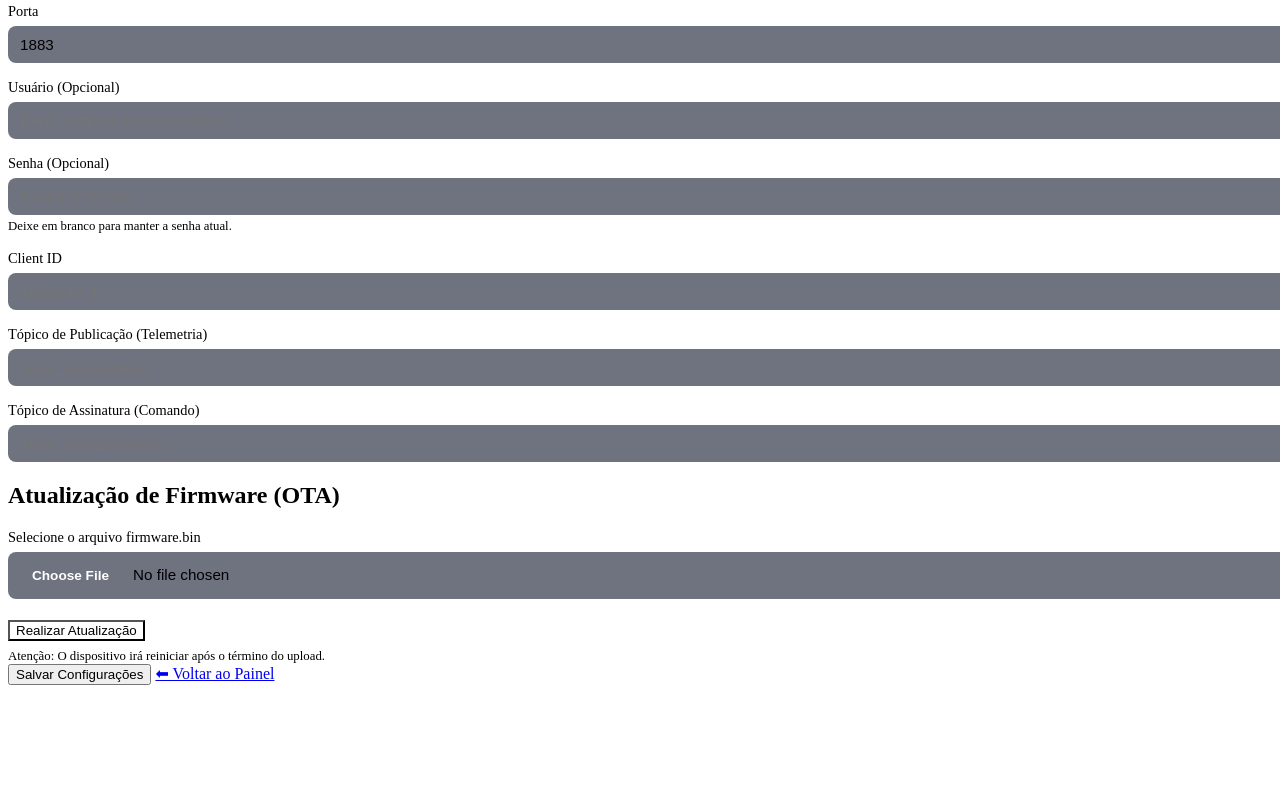
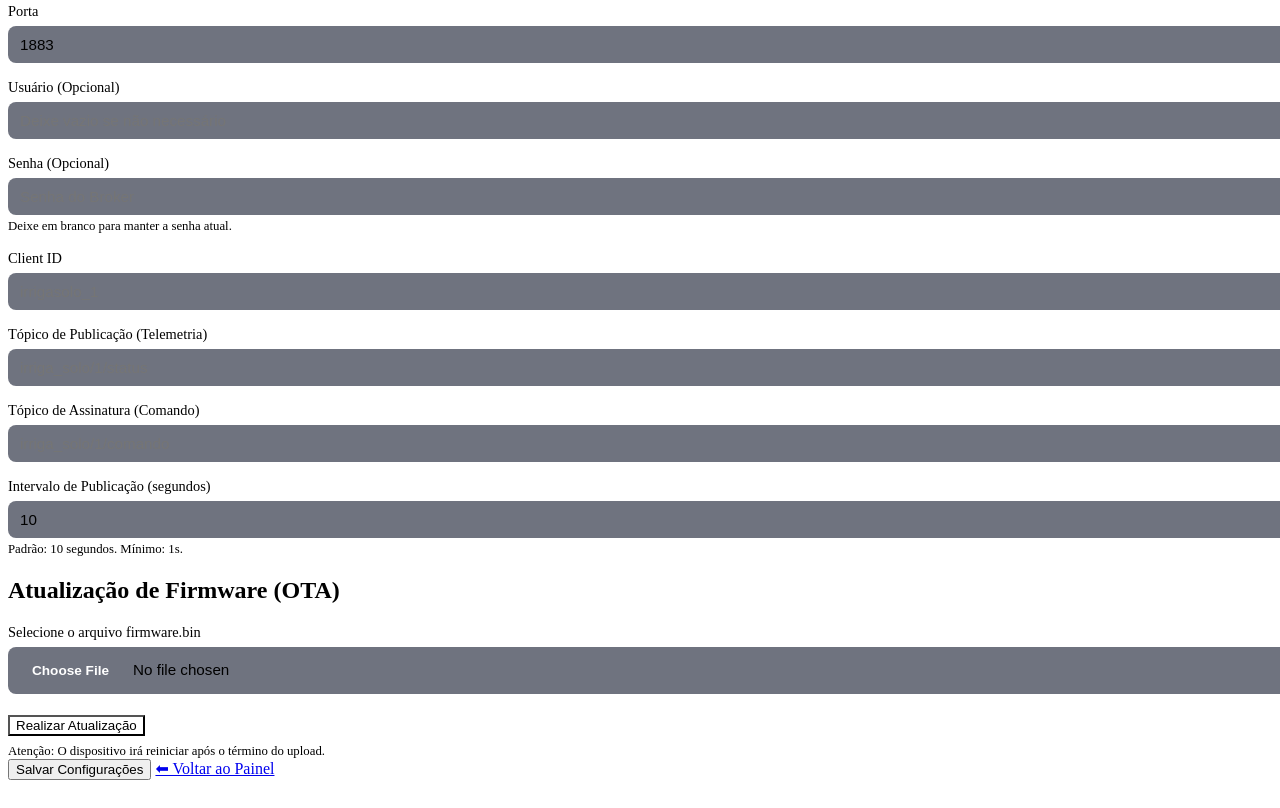
Before and after one commit to profRonaldoIFPI/IrrigaSolo_ESP01s, a plain HTML site: page include/templates/config.html in a window 1280 px wide. Shown: the part 998-1806 px from the top of the page. Before the commit the page ends 1711 px from the top, so only its background shows below. Drawn offline with Linux system fonts and the light colour scheme; no server answers.

Commit message:
feat: adicionar campo de intervalo MQTT no config.html
Adicionado input de intervalo de publicacao MQTT de telemetria no formulario e atualizado o carregamento/salvamento no javascript.

```diff
--- a/include/templates/config.html
+++ b/include/templates/config.html
@@ -173,6 +173,11 @@
                 <label for="campo_mqtt_sub_topic">Tópico de Assinatura (Comando)</label>
                 <input type="text" id="campo_mqtt_sub_topic" placeholder="irriga_solo/1/comando" maxlength="64">
             </div>
+            <div class="form-group">
+                <label for="campo_mqtt_interval">Intervalo de Publicação (segundos)</label>
+                <input type="number" id="campo_mqtt_interval" value="10" min="1" max="3600">
+                <div class="form-hint">Padrão: 10 segundos. Mínimo: 1s.</div>
+            </div>
         </div>
 
         <!-- Atualização de Firmware (OTA) -->
@@ -223,6 +228,7 @@
                     document.getElementById('campo_mqtt_client_id').value = dados.mqttClientId || '';
                     document.getElementById('campo_mqtt_pub_topic').value = dados.mqttPubTopic || '';
                     document.getElementById('campo_mqtt_sub_topic').value = dados.mqttSubTopic || '';
+                    document.getElementById('campo_mqtt_interval').value = dados.mqttInterval || 10;
                 })
                 .catch(function (erro) { console.error('Erro ao carregar config de rede:', erro); });
         }
@@ -248,7 +254,8 @@
                 mqttUser: document.getElementById('campo_mqtt_user').value,
                 mqttClientId: document.getElementById('campo_mqtt_client_id').value,
                 mqttPubTopic: document.getElementById('campo_mqtt_pub_topic').value,
-                mqttSubTopic: document.getElementById('campo_mqtt_sub_topic').value
+                mqttSubTopic: document.getElementById('campo_mqtt_sub_topic').value,
+                mqttInterval: parseInt(document.getElementById('campo_mqtt_interval').value) || 10
             };
 
             // Incluir senhas apenas se preenchidas
```
Also changed, not shown: 1 other file.
